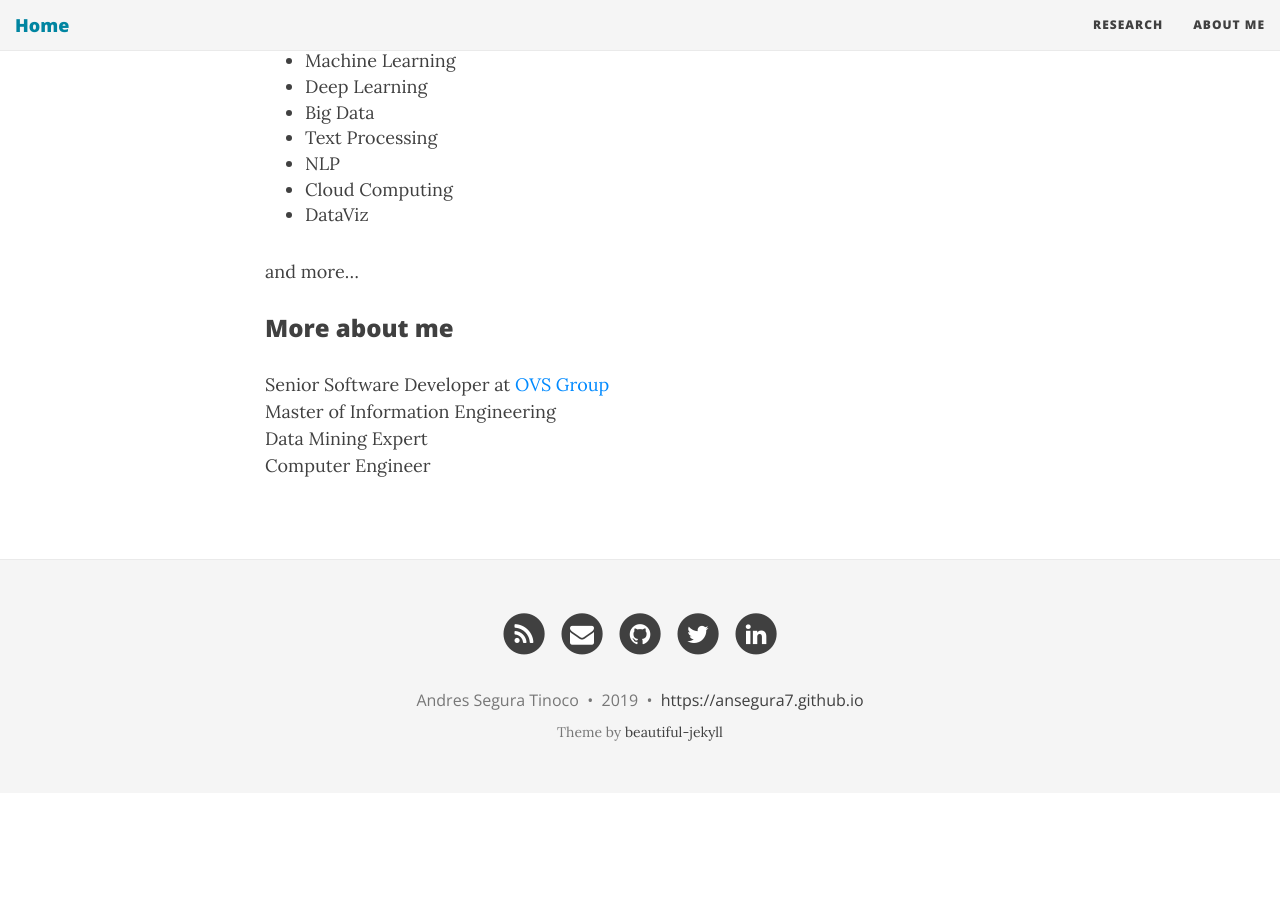
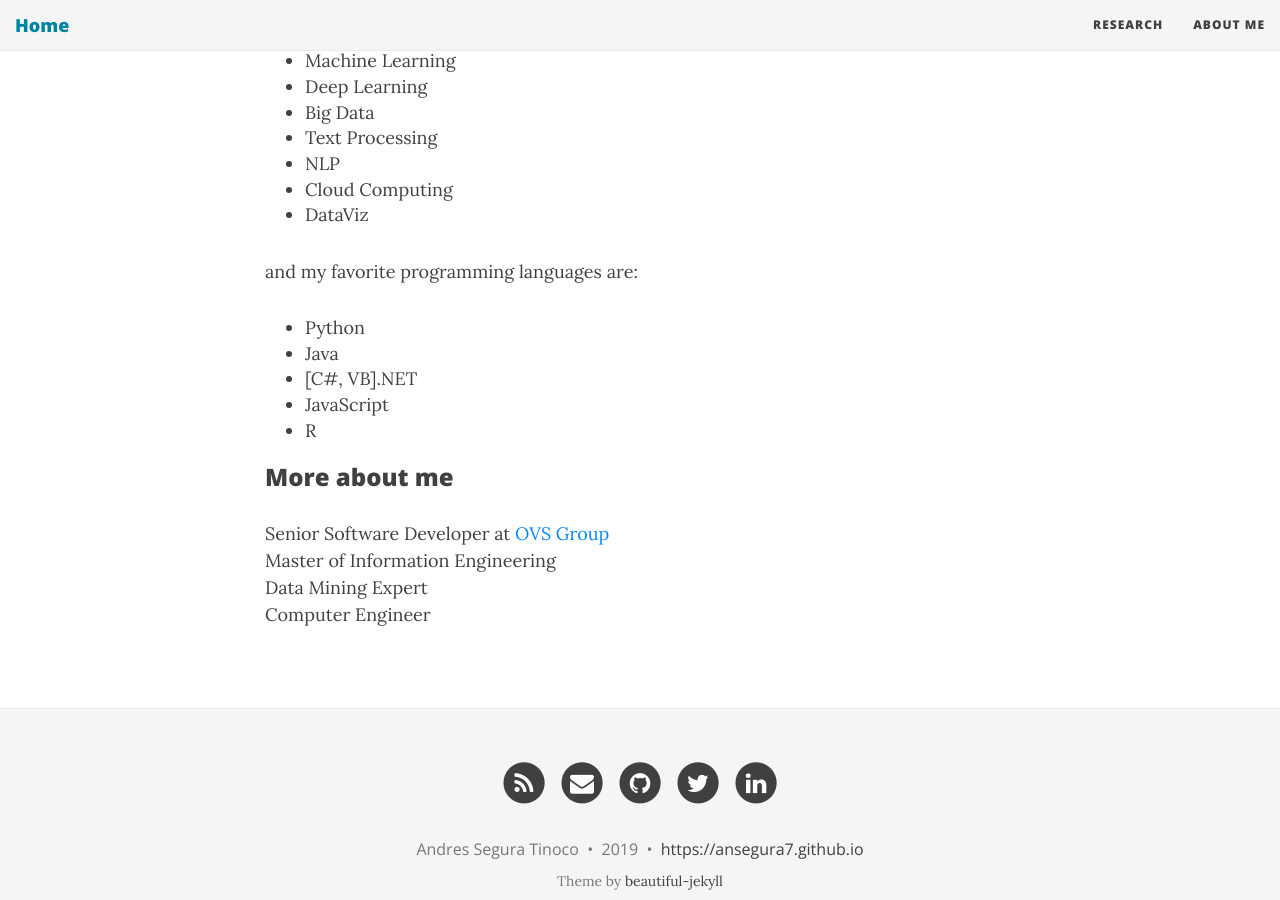
Before and after one commit to ansegura7/ansegura7.github.io, a Jekyll site: the page built from aboutme.md, in a window 1280 px wide and 900 px high, scrolled down 833 px. Built offline with Jekyll 4.4.1, drawn with Linux system fonts in a browser that asks for light colours; nearby versions of some CDN libraries; before the commit the page ends 1626 px from its top, so only the background shows below that.

Commit message:
Update AboutMe
Added my favorite programming languages section.

```diff
--- a/aboutme.md
+++ b/aboutme.md
@@ -4,7 +4,6 @@ title: About me
 subtitle: Code and Family
 ---
 
-<!-- ![Andres Segura Tinoco image](https://raw.githubusercontent.com/ansegura7/ansegura7.github.io/master/img/avatar-icon-ast.png) -->
 <img width="300" alt="Andres Segura Tinoco image" src="https://raw.githubusercontent.com/ansegura7/ansegura7.github.io/master/img/avatar-icon-ast.png">
 
 My name is Andres Segura Tinoco. I was born in Colombia and I grew up in Venezuela. I'm a Computer and information engineer, with more than 10 years of experience creating robust and high impact software solutions.
@@ -20,7 +19,12 @@ My research interests are in:
 - Cloud Computing
 - DataViz
 
-and more...
+and my favorite programming languages are:
+- Python
+- Java
+- \[C#, VB\].NET
+- JavaScript
+- R
 
 ### More about me
 
```
